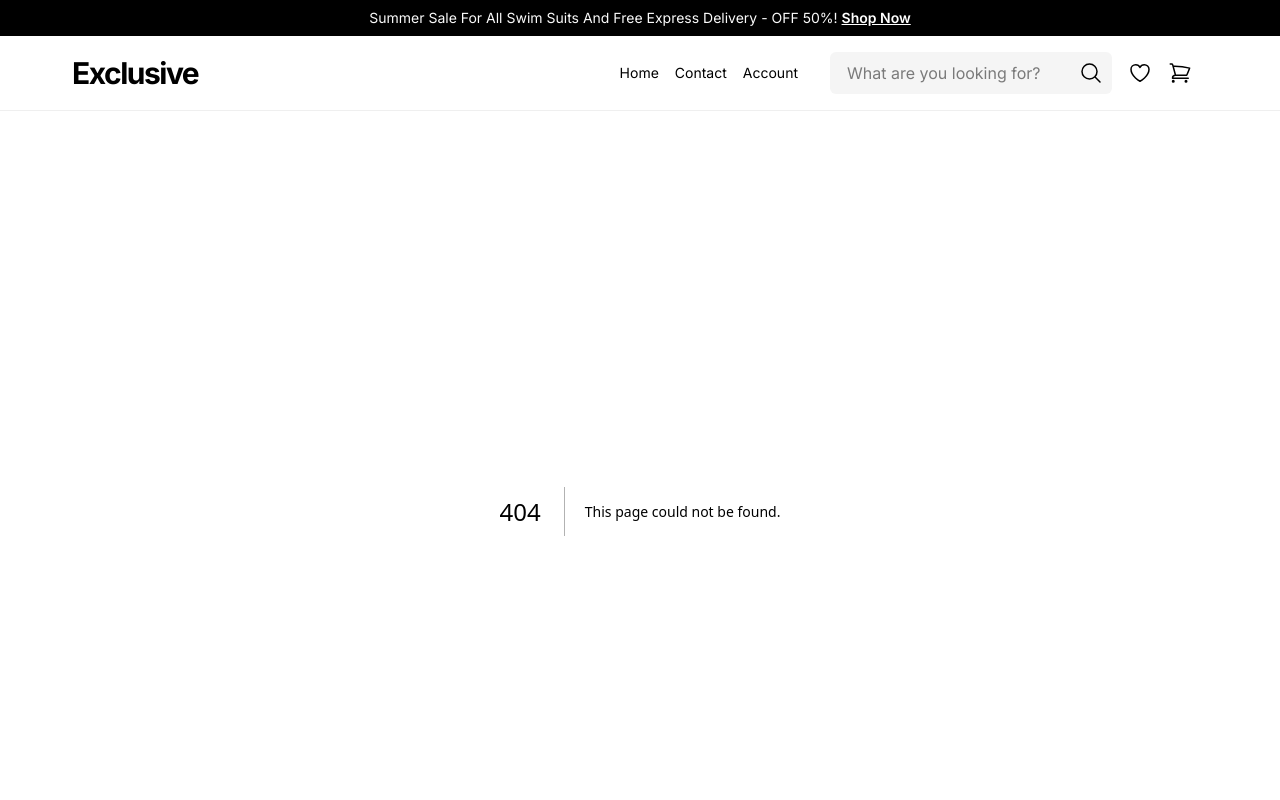
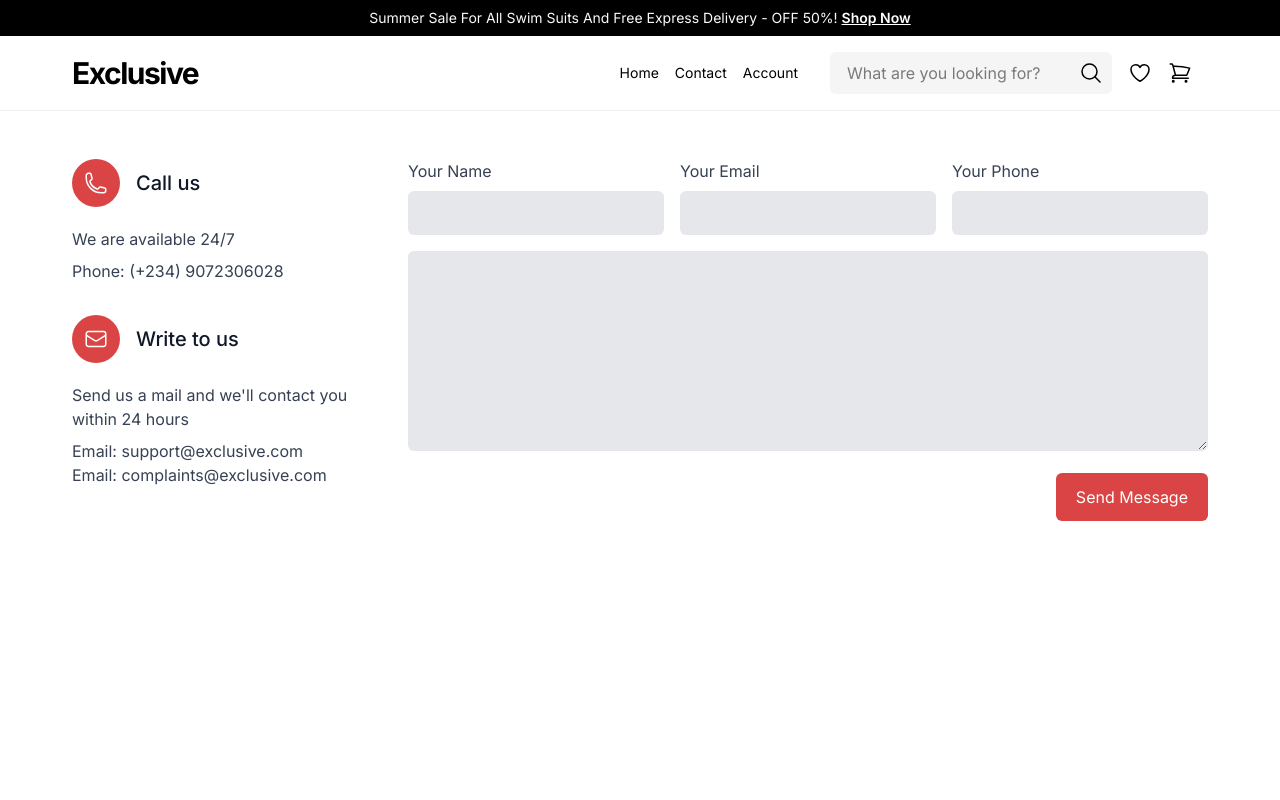
Before and after one commit to jubril-a/exclusive-next, a Next.js app: page /contact in a window 1280 px wide. Before the commit this address had no page. Shown: the top 800 px of the page. Built offline with nearby package versions, Linux system fonts and the light colour scheme.

Commit message:
add contact page

```diff
--- a/app/(Home)/sections/Perks.tsx
+++ b/app/(Home)/sections/Perks.tsx
@@ -3,7 +3,7 @@ import Section from "@/components/Section"
 const Perks = () => {
   return (
     <Section>
-        <div className="grid min-[640px]:grid-cols-3 gap-2">
+        <div className="grid min-[640px]:grid-cols-3 gap-2 mb-20">
             <div>
                 <div className="rounded-full bg-gray-200 w-fit p-2 mx-auto mb-5">
                     <div className="grid justify-center content-center w-[56px] h-[56px] rounded-full bg-gray-900">
--- a/app/(account)/login/page.tsx
+++ b/app/(account)/login/page.tsx
@@ -1,4 +1,4 @@
-import FormInput from "../components/FormInput"
+import FormInput from "@/components/FormInput"
 import ToggleButton from "../components/ToggleButton"
 
 const page = () => {
--- a/app/(account)/reset-password/page.tsx
+++ b/app/(account)/reset-password/page.tsx
@@ -1,4 +1,4 @@
-import FormInput from "../components/FormInput"
+import FormInput from "../../../components/FormInput"
 
 const page = () => {
 
--- a/app/(account)/signup/page.tsx
+++ b/app/(account)/signup/page.tsx
@@ -1,4 +1,4 @@
-import FormInput from "../components/FormInput"
+import FormInput from "../../../components/FormInput"
 
 const page = () => {
   return (
--- /dev/null
+++ b/app/contact/components/FormBox.tsx
@@ -0,0 +1,17 @@
+import FormInput from "@/components/FormInput"
+
+const FormBox = () => {
+  return (
+    <form className="flex-grow">
+        <div className="flex max-[640px]:flex-col gap-4 mb-4">
+            <FormInput className="flex-grow" name="name" type="text" label="Your Name" />
+            <FormInput className="flex-grow" name="email" type="email" label="Your Email" />
+            <FormInput className="flex-grow" name="phone" type="phone" label="Your Phone" />
+        </div>
+        <textarea name="messsage" className="px-2 rounded-md bg-gray-200 hover:bg-gray-100 hover:border-gray-200 focus:bg-transparent border border-transparent focus:border-gray-300 focus:outline-0 h-50 w-full mb-4"></textarea>
+        <input className="block ml-auto bg-btn-2 rounded-md hover:bg-btn-1 text-white hover:text-gray-800 px-5 py-3 cursor-pointer" type="submit" value="Send Message" />
+    </form>
+  )
+}
+
+export default FormBox
--- /dev/null
+++ b/app/contact/components/InfoBox.tsx
@@ -0,0 +1,31 @@
+import { PhoneIcon, EnvelopeIcon } from "@heroicons/react/24/outline"
+
+const InfoBox = () => {
+  return (
+    <div className="flex min-[920px]:flex-col max-[640px]:flex-col gap-8 min-[920px]:max-w-76 text-gray-700">
+        <div>
+            <div className="flex items-center mb-5 gap-4">
+                <div className="bg-btn-2 p-3 rounded-full">
+                    <PhoneIcon className="size-6 text-white" />
+                </div>
+                <h2 className="font-medium text-xl text-gray-900">Call us</h2>
+            </div>
+            <p className="mb-2">We are available 24/7</p>
+            <p>Phone: (+234) 9072306028</p>
+        </div>
+        <div>
+            <div className="flex items-center mb-5 gap-4">
+                <div className="bg-btn-2 p-3 rounded-full">
+                    <EnvelopeIcon className="size-6 text-white" />
+                </div>
+                <h2 className="font-medium text-xl text-gray-900">Write to us</h2>
+            </div>
+            <p className="mb-2">Send us a mail and we'll contact you within 24 hours</p>
+            <p>Email: support@exclusive.com</p>
+            <p>Email: complaints@exclusive.com</p>
+        </div>
+    </div>
+  )
+}
+
+export default InfoBox
--- /dev/null
+++ b/app/contact/page.tsx
@@ -0,0 +1,16 @@
+import Constraint from "@/components/Constraint"
+import InfoBox from "./components/InfoBox"
+import FormBox from "./components/FormBox"
+
+const page = () => {
+  return (
+    <Constraint>
+        <main className="flex max-[920px]:flex-col gap-8 py-12">
+            <InfoBox />
+            <FormBox />
+        </main>
+    </Constraint>
+  )
+}
+
+export default page
--- a/app/(account)/components/FormInput.tsx
+++ b/components/FormInput.tsx
@@ -2,11 +2,12 @@ type Props = {
   name: string;
   type: string;
   label: string;
+  className?: string;
 }
 
-const FormInput = ({name, type, label}: Props) => {
+const FormInput = ({name, type, label, className}: Props) => {
   return (
-    <label htmlFor={name}>
+    <label htmlFor={name} className={className}>
       <span className="block mb-2 text-gray-700">{label}</span>
       <input name={name} type={type} className="px-2 rounded-md bg-gray-200 hover:bg-gray-100 hover:border-gray-200 focus:bg-transparent border border-transparent focus:border-gray-300 focus:outline-0 h-11 w-full" />
     </label>
```
